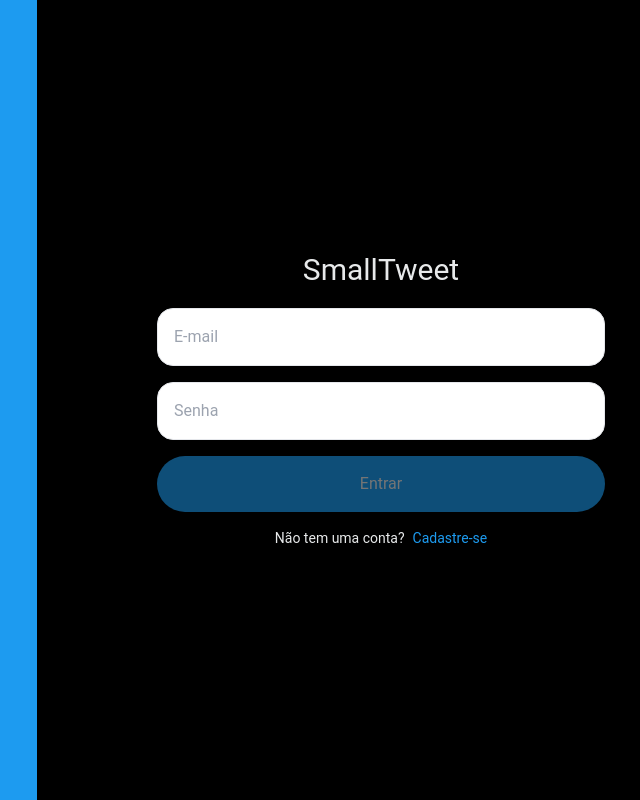
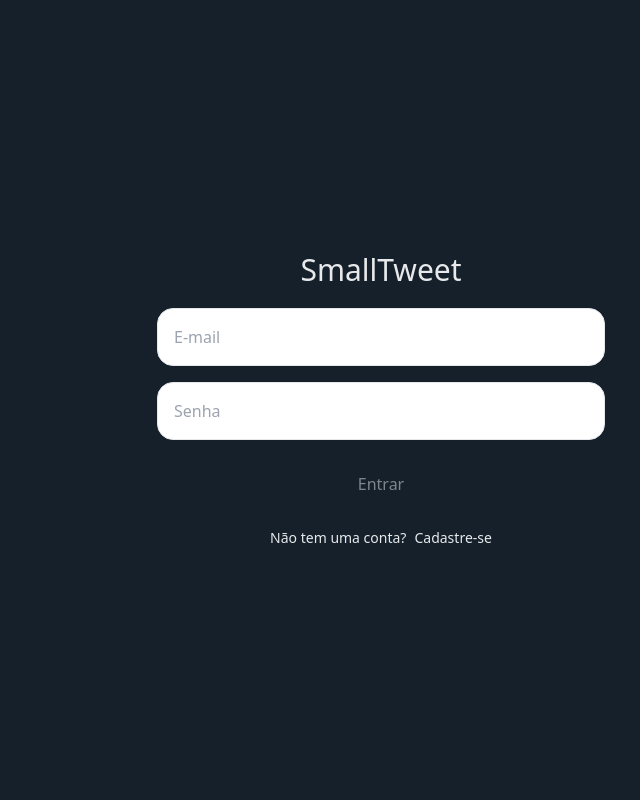
Before and after one commit to Matheus-Loubach/back-end-tt, a React (Vite) app: page / in a window 1280 px wide. Shown: the whole page, without its empty margins (555-1195 px from the left). Built offline with nearby package versions, Linux system fonts and the light colour scheme.

Commit message:
front  atualização

```diff
--- a/package.json
+++ b/package.json
@@ -13,15 +13,15 @@
     "formik": "^2.2.9",
     "react": "^18.0.0",
     "react-dom": "^18.0.0",
-    "yup": "0.32.11"
+    "yup": "^0.32.11"
   },
   "devDependencies": {
     "@types/react": "^18.0.0",
     "@types/react-dom": "^18.0.0",
     "@vitejs/plugin-react": "^1.3.0",
     "autoprefixer": "^10.4.7",
-    "postcss": "^8.4.14",
+    "postcss": "^8.4.13",
     "tailwindcss": "^3.0.24",
-    "vite": "^2.9.9"
+    "vite": "^2.9.7"
   }
 }
--- a/src/App.jsx
+++ b/src/App.jsx
@@ -1,19 +1,17 @@
-import { useState } from "react"
+import { useState } from 'react'
 
-import { Home } from "./Home"
-import { Login } from "./Login"
-import { Signup } from "./Signup"
+import { Home } from './Home'
+import { Login } from './Login'
+import { Signup } from './Signup'
 
-export function App(){
-//roteamento//troca de pag
+export function App() {
+    const [user, setUser] = useState()
 
-  const [user,setUser] = useState()
+    if (user) {
+        return <Home loggedInUser={user} />
+    }
 
-  //se tiver user
-  if(user){
-    return <Home loggedinUser={user}/>
-  }
-   // carregamento das pag login e de cadastro na url
-  return window.location.pathname === '/signup' ?  <Signup signInUser={setUser} /> : <Login signInUser={setUser}/>
-
+    return window.location.pathname === '/signup'
+        ? <Signup signInUser={setUser} />
+        : <Login signInUser={setUser} />
 }
--- a/src/main.css
+++ b/src/global.css
@@ -2,14 +2,11 @@
 @tailwind components;
 @tailwind utilities;
 
-html,body,#root{
+html, body, #root {
   height: 100%;
-
 }
 
-body{
-  background: #000000;
+body {
+  background: theme('colors.backgroundColor');
   color: theme('colors.textColor');
-  font-family: 'Roboto', sans-serif;
-  margin: 0;
 }
--- a/src/main.jsx
+++ b/src/main.jsx
@@ -1,8 +1,7 @@
 import React from 'react'
 import ReactDOM from 'react-dom/client'
 import { App } from './App'
-import './main.css'
-
+import './global.css'
 
 ReactDOM.createRoot(document.getElementById('root')).render(
   <React.StrictMode>
--- a/tailwind.config.js
+++ b/tailwind.config.js
@@ -1,23 +1,21 @@
-/*cores*/
-let brandcolor = {
-  birdblue: '#1D9BF0',
+const brandColors = {
+  birdBlue: '#1D9BF0',
   platinum: '#E7E9EA',
   silver: '#71767B',
   onix: '#333639',
-  richblack: '#15202B'
+  richBlack: '#15202B'
 }
 
-
 module.exports = {
-  content: ["./src/**/*.{html,js,jsx}"],
+  content: ["./src/**/*.{html,js,jsx,ts,tsx}"],
   theme: {
     extend: {
-      colors:{
-        ...brandcolor,
+      colors: {
+        ...brandColors,
 
-        backgroundColor: brandcolor.richblack,
-        textColor: brandcolor.platinum,
-      },
+        backgroundColor: brandColors.richBlack,
+        textColor: brandColors.platinum
+      }
     },
   },
   plugins: [],
```
Also changed, not shown: vite.config.js (line endings or trailing spaces).
